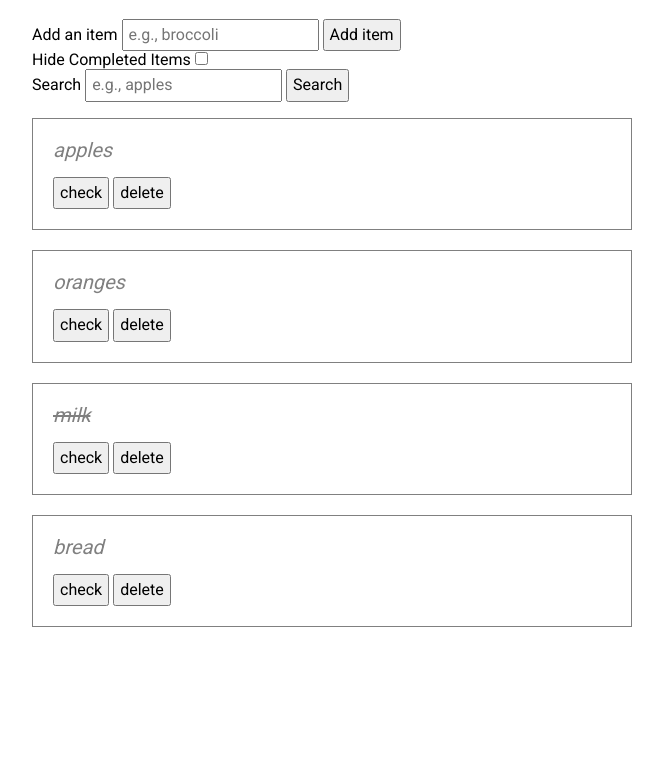
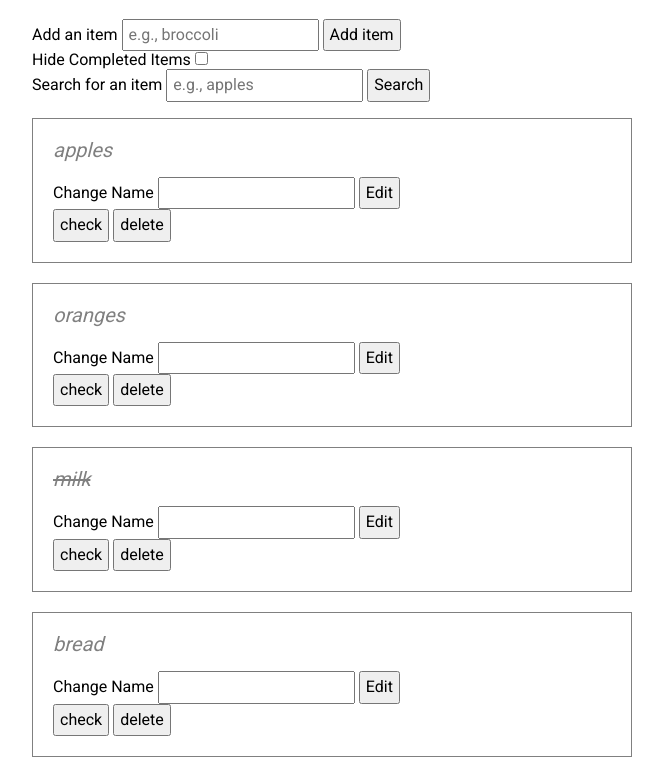
Before and after one commit to thinkful-ei-armadillo/shopping-solo-Chris, a plain HTML site: page index.html in a window 1280 px wide. Shown: the part 61-838 px from the top of the page, without its empty margins (308-971 px from the left). Before the commit the page ends 800 px from the top, so only its background shows below. Drawn offline with nearby package versions, Linux system fonts and the light colour scheme.

Commit message:
Added edit field to each entry

```diff
--- a/index.html
+++ b/index.html
@@ -21,8 +21,8 @@
             <input type="checkbox" id="completed-check">
         </div>
         <form id="js-search-entry-form">
-            <label for="search-entry">Search</label>
-            <input type="text" name="serach-entry" class="js-search-list-entry" placeholder="e.g., apples">
+            <label for="search-entry">Search for an item</label>
+            <input type="text" name="search-entry" class="js-search-list-entry" placeholder="e.g., apples">
             <button type="submit">Search</button>
         </form>
         <ul class="shopping-list js-shopping-list">
--- a/index.js
+++ b/index.js
@@ -10,19 +10,18 @@ const STORE =
   completedCheck: false
   };
 
-//event listener to grab the input from the field
-//if statement in generateShoppingItemString to apply new array
-//HTML to create box
-
-
-
-
 
 function generateItemElement(item, itemIndex, template) {
   return `
     <li class="js-item-index-element" data-item-index="${itemIndex}">
       <span class="shopping-item js-shopping-item ${item.checked ? 'shopping-item__checked' : ''}">${item.name}</span>
       <div class="shopping-item-controls">
+        <div>
+          <form id= "js-edit-entry-form">
+            <label for="edit-entry">Change Name</label>
+            <input type="text" name="edit-entry" class="js-edit-entry placeholder= "${item.name}">
+            <button type= "submit">Edit</button>
+        </div>
         <button class="shopping-item-toggle js-item-toggle">
           <span class="button-label">check</span>
         </button>
@@ -128,6 +127,11 @@ function handleSearch (){
   });
 }
 
+
+//create an edit button
+//create an input field
+//change the store to reflect input using index
+
 function handleShoppingList() {
   renderShoppingList();
   handleNewItemSubmit();
```
